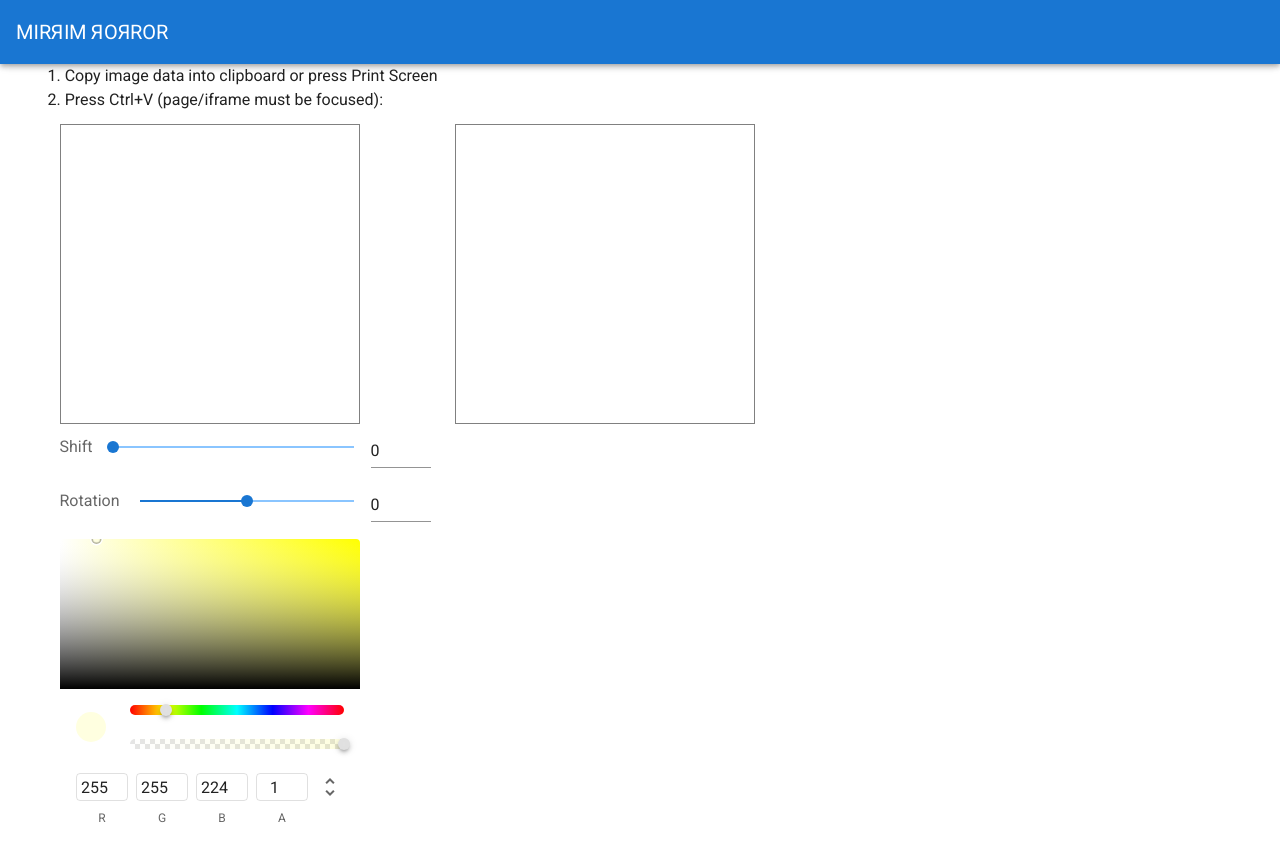
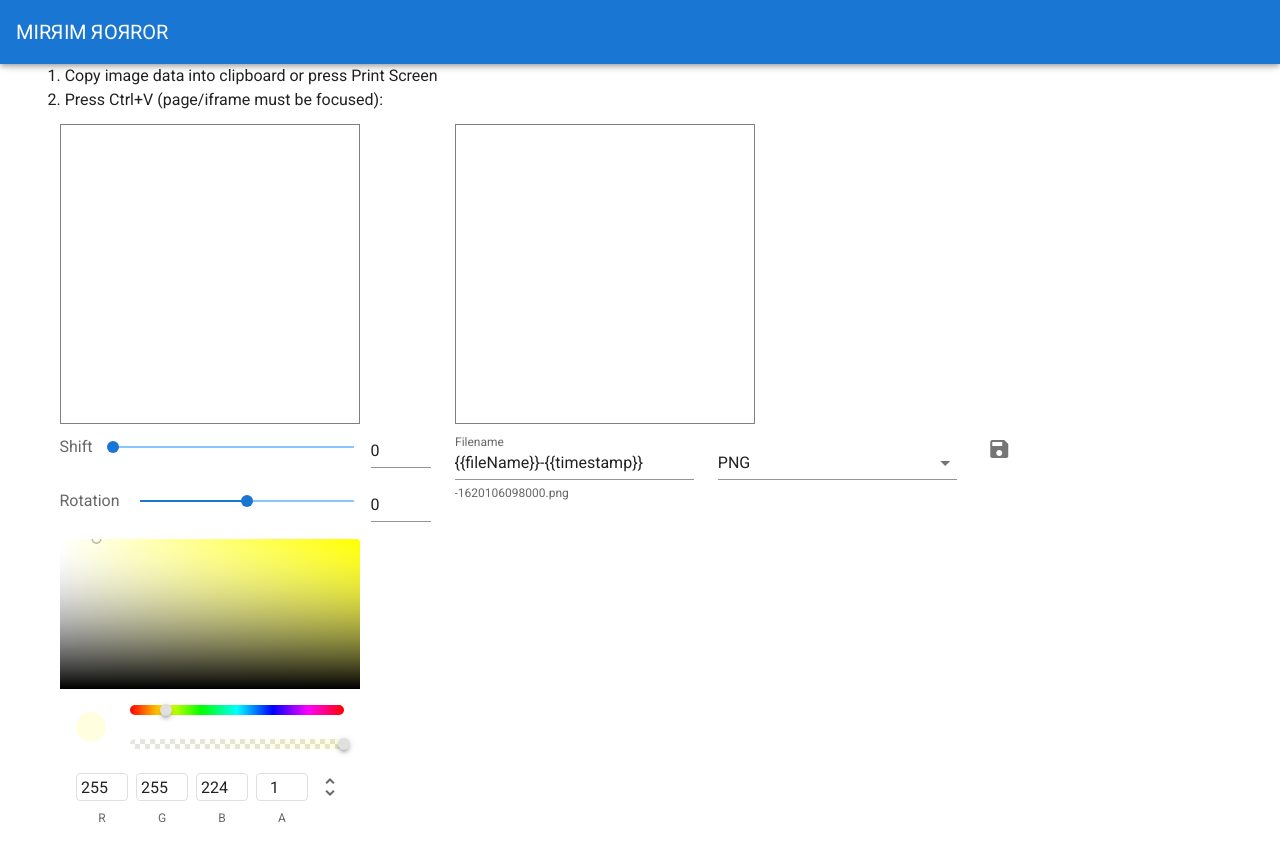
Before and after one commit to DocHoncho/mirror-mirror, a Vue app: page / in a window 1280 px wide. Shown: the top 862 px of the page. Built offline with nearby package versions, Linux system fonts and the light colour scheme.

Commit message:
Implement save button/settings

```diff
--- a/src/App.vue
+++ b/src/App.vue
@@ -89,6 +89,41 @@
 										height="300"
 										ref="destImgCanvas"
 						></canvas>
+						<v-row>
+							<v-col>
+								<v-text-field
+										v-model="saveFilenameTemplate"
+										label="Filename"
+										persistent-hint
+										:hint="saveFilename"
+								></v-text-field>
+							</v-col>
+							<v-col>
+								<v-select
+										:items="saveFileTypes"
+										v-model="saveFileType"
+										item-text="label"
+										item-value="value"
+										return-object
+								></v-select>
+								<v-text-field
+										v-if="saveFileType.hasQuality"
+										type="number"
+										label="Quality"
+										v-model="saveCompression"
+										min=1
+										max=100
+								></v-text-field>
+							</v-col>
+							<v-col>
+								<v-btn
+										icon
+										v-on:click="doSave"
+								>
+									<v-icon>mdi-content-save</v-icon>
+								</v-btn>
+							</v-col>
+						</v-row>
 					</v-col>
 				</v-row>
 				<v-row>
@@ -102,6 +137,8 @@
 </template>
 
 <script>
+let path = require('path');
+
 export default {
 	name: 'App',
 	computed: {
@@ -129,11 +166,28 @@ export default {
 			}
 			return 1;
 		},
+		saveFilename () {
+			let str = this.saveFilenameTemplate;
+			let macros = [...str.matchAll(/{{(\w*)}}/g)];
+			for (let i = 0; i < macros.length; i++) {
+				const macro = macros[ i ];
+				if (macro[ 1 ] in this.filenameMacros) {
+					str = str.replace(macro[ 0 ], this.filenameMacros[ macro[ 1 ] ](str));
+				}
+			}
+
+			return str + '.' + this.saveFileType.ext;
+		},
 	},
 	data () {
-		return {
+		let data = {
+			saveUrl: '',
+			saveFilenameTemplate: '{{fileName}}-{{timestamp}}',
+			saveFileType: 'image/png',
+			saveCompression: 75,
 			isDragging: false,
 			srcImg: {
+				origFileName: '',
 				url: '',
 				width: 0,
 				height: 0,
@@ -142,34 +196,88 @@ export default {
 				bgColor: 'white',
 			},
 			destImg: null,
+			filenameMacros: {
+				'timestamp': () => {
+					return Date.now().toString();
+				},
+				'fileName': () => {
+					return this.srcImg.origFileName;
+				},
+			},
+			saveFileTypes: [
+				{
+					label: 'PNG',
+					value: 'image/png',
+					ext: 'png',
+					hasQuality: false,
+				},
+				{
+					label: 'JPEG',
+					value: 'image/jpeg',
+					ext: 'jpg',
+					hasQuality: true,
+				},
+			],
 		};
+
+		data.saveFileType = data.saveFileTypes[ 0 ];
+		return data;
 	},
 	watch: {},
 	methods: {
+		doSave () {
+			this.saveUrl = this.destImgCanvas.toDataURL(this.saveFileType.value, this.saveCompression / 100.0);
+
+			let link = document.createElement('a');
+			link.download = this.saveFilename;
+			link.href = 'data:' + this.saveUrl;
+			link.click();
+		},
+		createBitmap (imgSrc) {
+			createImageBitmap(imgSrc).then((bmp) => {
+				this.srcImg.bitmap = bmp;
+				this.srcImg.width = bmp.width;
+				this.srcImg.height = bmp.height;
+				this.srcImg.rotation = 0;
+				this.srcImg.translate = 0;
+
+				this.update();
+			}).catch((e) => {
+				console.log(e);
+			});
+		},
+		loadUrl (url) {
+			let img = new Image();
+			img.onload = () => {
+				this.createBitmap(img);
+			};
+			img.src = url;
+		},
 		handlePaste (event) {
 			if (event.clipboardData) {
 				let items = event.clipboardData.items;
 				if (!items) return;
 
 				//access data directly
-				let is_image = false;
 				for (let i = 0; i < items.length; i++) {
-					if (items[ i ].type.indexOf('image') !== -1) {
-						createImageBitmap(items[ i ].getAsFile()).then((bmp) => {
-							this.srcImg.bitmap = bmp;
-							this.srcImg.width = bmp.width;
-							this.srcImg.height = bmp.height;
-							this.srcImg.rotation = 0;
-							this.srcImg.translate = 0;
+					const item = items[ i ];
 
-							this.update();
+					if (item.type.indexOf('image') !== -1) {
+						let file = items[ i ].getAsFile();
+						this.createBitmap(file);
+						this.srcImg.origFileName = path.basename(file.name, path.extname(file.name));
+
+						event.preventDefault();
+					} else if (item.type.indexOf('plain') !== -1) {
+						item.getAsString((e) => {
+							if (e.indexOf('http') !== -1) {
+								this.loadUrl(e);
+								let t = new URL(e);
+								this.srcImg.origFileName = path.basename(t.pathname, path.extname(t.pathname));
+								event.preventDefault();
+							}
 						});
-
-						is_image = true;
 					}
-				}
-				if (is_image === true) {
-					event.preventDefault();
 				}
 			}
 		},
@@ -229,6 +337,26 @@ export default {
 	},
 	mounted () {
 		document.addEventListener('paste', (e) => { this.handlePaste(e); }, false);
+		document.addEventListener('dragenter', (e) => {
+
+			e.preventDefault();
+			e.stopPropagation();
+		});
+		document.addEventListener('dragleave', (e) => {
+
+			e.preventDefault();
+			e.stopPropagation();
+		});
+		document.addEventListener('dragover', (e) => {
+
+			e.preventDefault();
+			e.stopPropagation();
+		});
+		document.addEventListener('drop', (e) => {
+			console.log(e.dataTransfer.files);
+			e.preventDefault();
+			e.stopPropagation();
+		});
 
 		this.$refs.srcImgCanvas.addEventListener('mousedown', () => { this.isDragging = true; });
 		this.$refs.srcImgCanvas.addEventListener('mouseup', () => { this.isDragging = false; });
```
